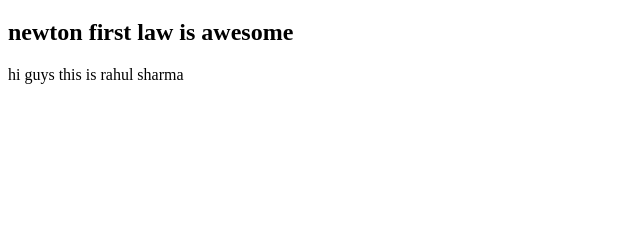
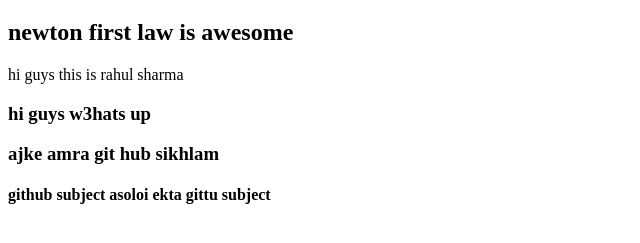
Before and after one commit to bullishrahul/my-third-github-repo, a plain HTML site: page input.html in a window 1280 px wide. Shown: the part 61-304 px from the top of the page, without its empty margins (0-640 px from the left). Drawn offline with Linux system fonts and the light colour scheme.

Commit message:
new h added

```diff
--- a/input.html
+++ b/input.html
@@ -10,5 +10,8 @@
     <h1>hi i am, rahul sharma</h1>
     <h2>newton first law is awesome</h2>
     <p>hi guys this is rahul sharma</p>
+    <h3>hi guys w3hats up</h3>
+    <h3>ajke amra git hub sikhlam</h3>
+    <h4>github subject asoloi ekta gittu subject</h4>
 </body>
 </html>
```
